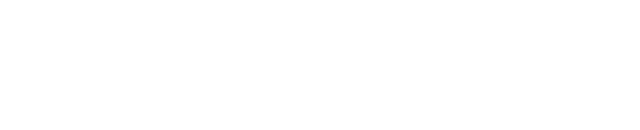
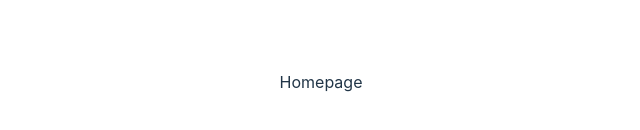
Before and after one commit to schludom/schludom.github.io, a React (Vite) app: page / in a window 1280 px wide. Before the commit this address had no page. Shown: the part 318-448 px from the top of the page, without its empty margins (319-959 px from the left). Built offline with nearby package versions, Linux system fonts and the light colour scheme.

Commit message:
homepage + subpage

```diff
--- a/src/App.jsx
+++ b/src/App.jsx
@@ -1,8 +1,7 @@
 import { useState } from 'react'
 import { Routes, Route, HashRouter  } from "react-router-dom"
+import Homepage from './pages/Homepage'
 import Subpage from './pages/Subpage'
-import reactLogo from './assets/react.svg'
-import viteLogo from '/vite.svg'
 import './App.css'
 
 function App() {
@@ -11,6 +10,7 @@
   return (
     <HashRouter>
     <Routes>
+      <Route exact path="/" element={<Homepage />} />
       <Route exact path="/home" element={<Subpage />} />
     </Routes>
     </HashRouter>
--- /dev/null
+++ b/src/pages/Homepage.jsx
@@ -0,0 +1,12 @@
+
+
+const Homepage = () => {
+
+  return (
+      <div>
+        Homepage
+    </div>
+  )
+}
+
+export default Homepage
--- a/src/pages/Subpage.jsx
+++ b/src/pages/Subpage.jsx
@@ -4,7 +4,7 @@
 
   return (
       <div>
-        hello
+        Subpage
     </div>
   )
 }
```
